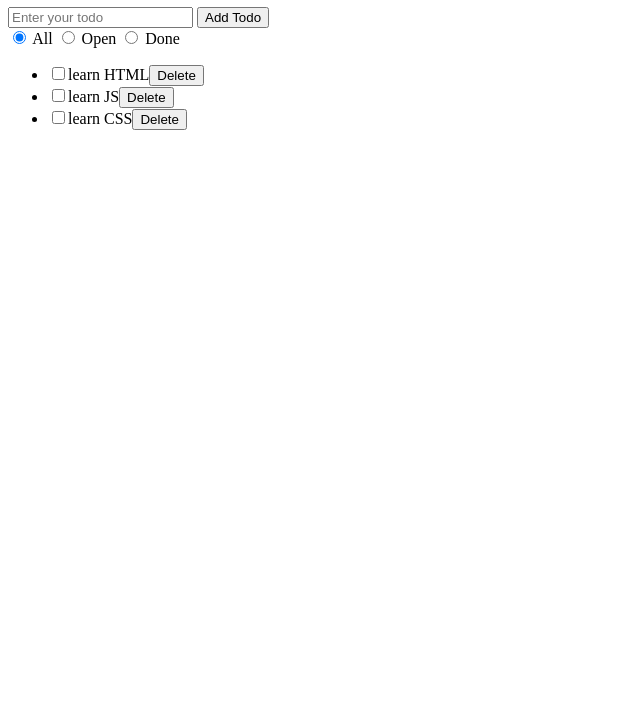
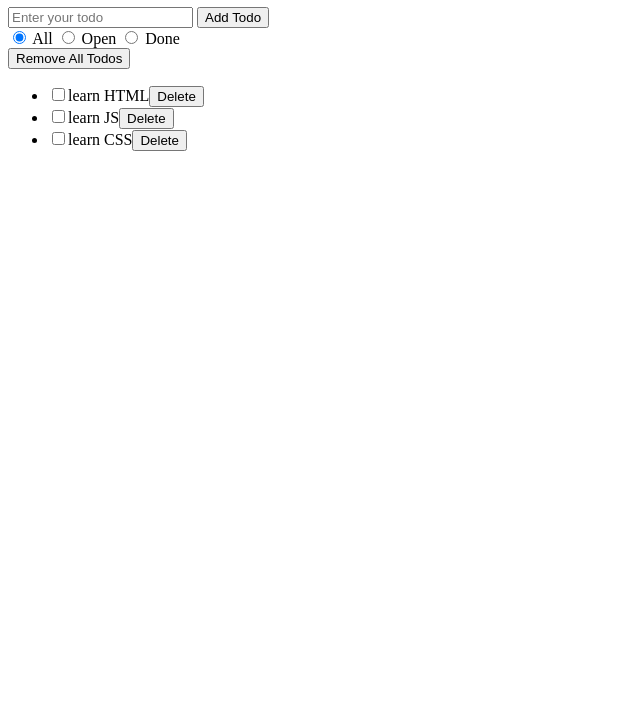
Before and after one commit to Mariana-x1/web-apps-foundation, a plain HTML site: page todoApp/index.html in a window 1280 px wide. Shown: the part 73-800 px from the top of the page, without its empty margins (0-640 px from the left). Drawn offline with Linux system fonts and the light colour scheme.

Commit message:
create remove all todos button

```diff
--- a/todoApp/index.html
+++ b/todoApp/index.html
@@ -11,6 +11,7 @@
     <h1>Todo List</h1>
     <input type="text" id="todo-input" placeholder="Enter your todo">
     <button onclick="addTodo()">Add Todo</button>
+
     <div>
         <input type="radio" id="all" name="filter" value="All" checked>
         <label for="all">All</label>
@@ -22,6 +23,9 @@
         <label for="done">Done</label>
     </div>
 
+    <!-- Remove All Todos button -->
+    <button onclick="removeAllTodos()">Remove All Todos</button>
+
     <ul id="todo-list">
         <!-- Todos will be dynamically added here -->
     </ul>
--- a/todoApp/script.js
+++ b/todoApp/script.js
@@ -104,5 +104,12 @@ document.querySelectorAll('input[name="filter"]').forEach((radio) => {
     displayTodos(this.value);
   });
 });
+
+// Function to remove all todos
+function removeAllTodos() {
+  todos = []; // Clear the todos array
+  displayTodos(); // Update the display
+}
+
 // Call the displayTodos function to initially display the todos
 displayTodos();
```
